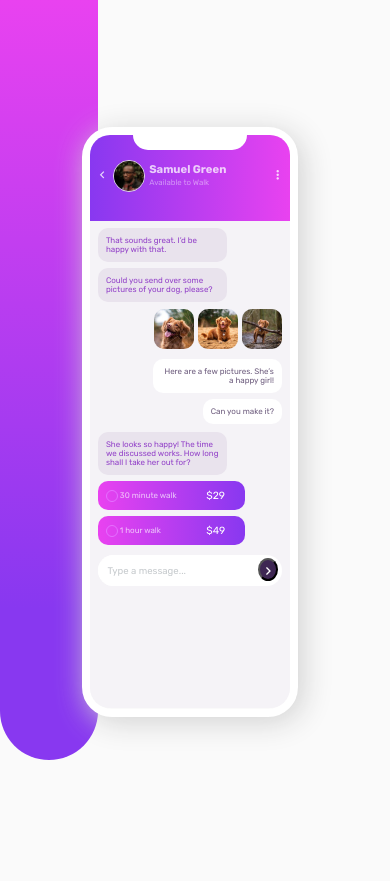
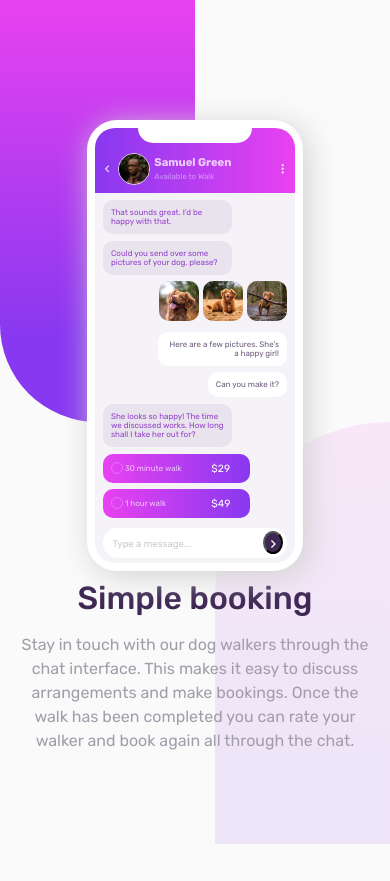
Before and after one commit to jhmerlo/Chat-app-CSS-illustration, a plain HTML site: page index.html in a window 390 px wide. Before the commit the page ends 844 px from the top, so only its background shows below. Drawn offline with Linux system fonts and the light colour scheme.

Commit message:
final version

```diff
--- a/assets/style.css
+++ b/assets/style.css
@@ -37,9 +37,9 @@ body{
 
 .mobile{
     width: 15%;
-    height: 68%;
+    height: 435px;
     background: #fafafa;
-    position: fixed;
+    position: relative;
     top: 15%;
     left: 21%;
     border-radius: 30px;
@@ -238,3 +238,69 @@ body{
     font-size: 1em;
     vertical-align: middle;
 }
+
+.conteudo{
+    bottom: 40%;
+    right: 17%;
+    position: fixed;
+    width: 34%;
+}
+
+.conteudo h2{
+    font-weight: 500;
+    font-size: 2em;
+    color: hsl(271, 36%, 24%);
+    margin-bottom: 0.5em;
+}
+
+.conteudo p {
+    font-weight: 400;
+    font-size: 1em;
+    color: hsl(270, 7%, 64%);
+    line-height: 1.5em;
+}
+
+.roundedPinkModel{
+    background: rgb(136,56,240);
+    background: linear-gradient(0deg, rgba(136,56,240,1) 20%, rgba(233,66,240,1) 100%);
+    height: 80%;
+    width: 22%;
+    border-top-left-radius: 180px;
+    z-index: -1000;
+    position: fixed;
+    bottom: 0;
+    right: 0;
+    opacity: 0.1;
+}
+
+@media only screen and (max-width: 800px){
+    .conteudo{
+        display: inline-block;
+        position: static;
+        margin-top: 8em;
+        width: 90%;
+        margin: 8em 5%;
+    }
+    .conteudo h2{
+        text-align: center;
+    }
+
+    .conteudo p{
+        text-align: center;
+    }
+
+    .roundedPurpleModel{
+        width: 50%;
+        height: 50%;
+    }
+
+    .roundedPinkModel{
+        width: 45%;
+        height:50%;
+    }
+
+    .mobile{
+        margin: 0 auto;
+        left: 0;
+    }
+}
--- a/index.html
+++ b/index.html
@@ -78,6 +78,13 @@
           </div>
       </div>
     </div>
+    <div class="conteudo">
+      <h2>Simple booking</h2>
+      <p>Stay in touch with our dog walkers through the chat interface. This makes it easy to
+        discuss arrangements and make bookings. Once the walk has been completed you can rate
+        your walker and book again all through the chat.</p>
+    </div>
+    <div class="roundedPinkModel"></div>
   </div>
 
 </body>
```
Lines whose indentation alone changed are shown as unchanged.
